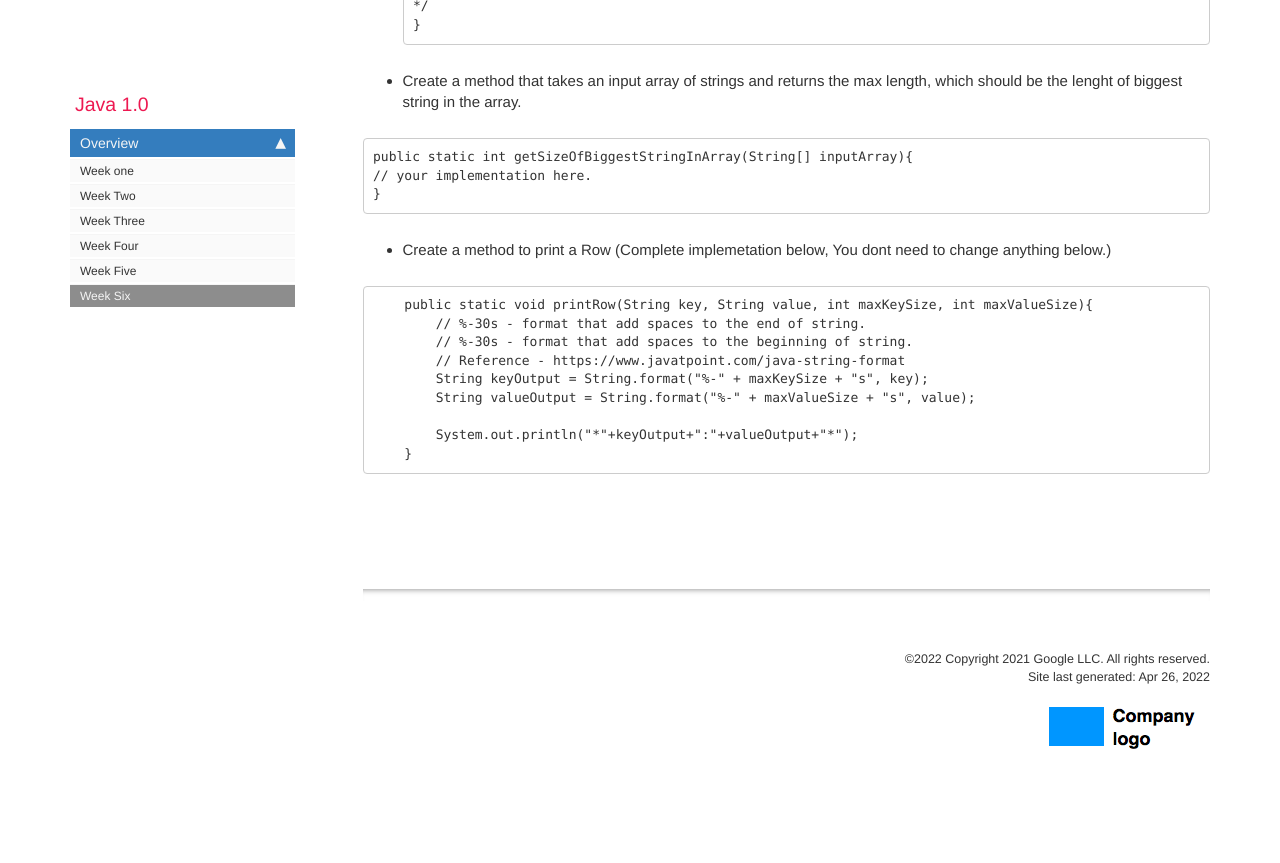
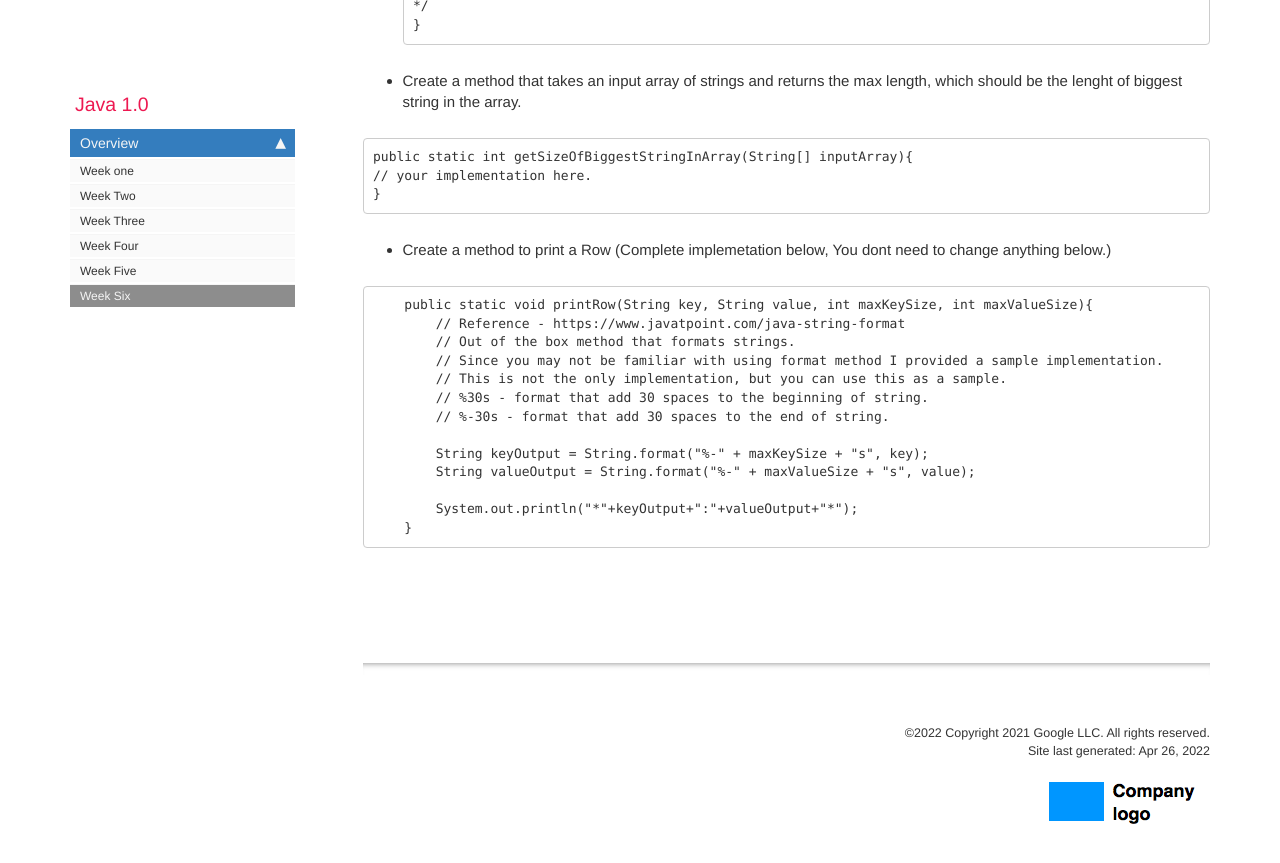
Before and after one commit to rambethina/java, a Jekyll site: the page built from pages/mydoc/mydoc_week_six.md, in a window 1280 px wide and 900 px high, scrolled down 3977 px. Shown: the top 863 px of the window. Built offline with Jekyll 4.4.1, drawn with Linux system fonts in a browser that asks for light colours; comment, search, counter and statistics services are not loaded; before the commit the page ends 4802 px from its top, so only the background shows below that; some of the changed text lies outside the part shown.

Commit message:
week six content

````diff
--- a/pages/mydoc/mydoc_week_six.md
+++ b/pages/mydoc/mydoc_week_six.md
@@ -61,7 +61,7 @@ public class WeekSixExTwo {
 Exercise
 
 STEP 1:
-Create a program that prints the following,
+Create a program that prints the following using a while loop, initialize the value of i to be number of * you want to print.
 
 `****************`
 
@@ -200,9 +200,13 @@ public static int getSizeOfBiggestStringInArray(String[] inputArray){
 
 ```
     public static void printRow(String key, String value, int maxKeySize, int maxValueSize){
-        // %-30s - format that add spaces to the end of string.
-        // %-30s - format that add spaces to the beginning of string.
         // Reference - https://www.javatpoint.com/java-string-format
+        // Out of the box method that formats strings.
+        // Since you may not be familiar with using format method I provided a sample implementation.
+        // This is not the only implementation, but you can use this as a sample.
+        // %30s - format that add 30 spaces to the beginning of string.
+        // %-30s - format that add 30 spaces to the end of string.
+
         String keyOutput = String.format("%-" + maxKeySize + "s", key);
         String valueOutput = String.format("%-" + maxValueSize + "s", value);
 
````
